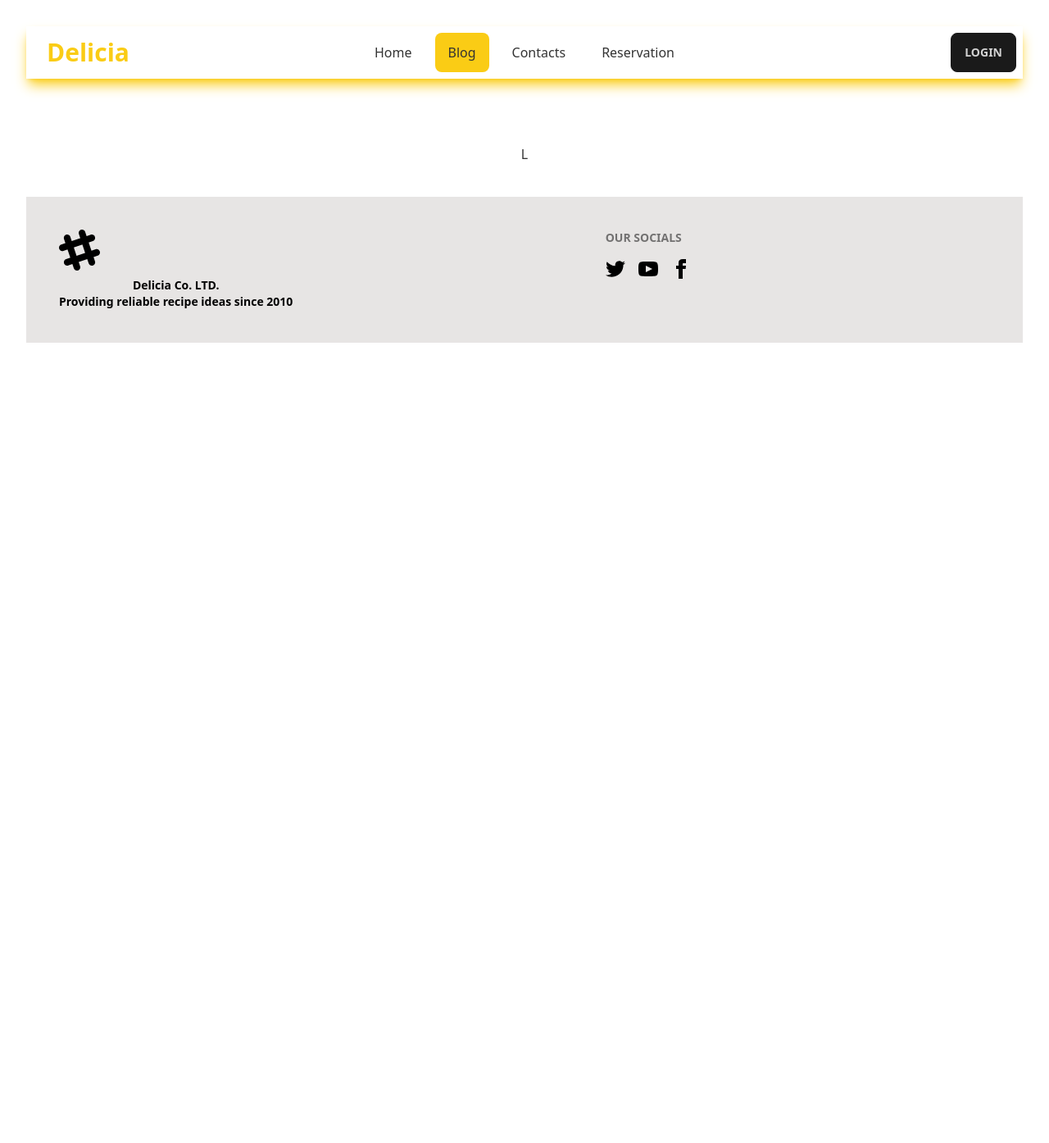
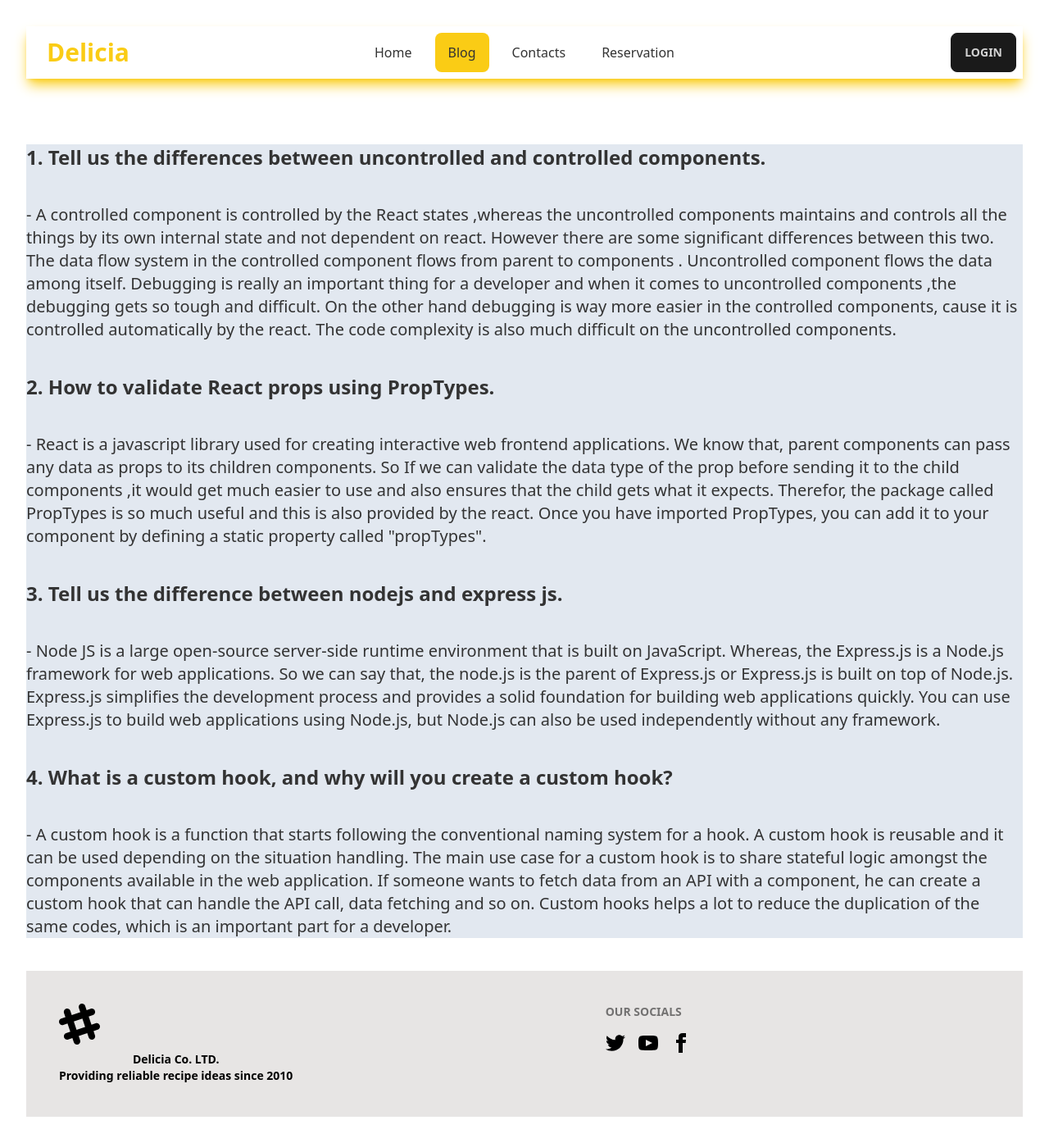
Before and after one commit to iamnaymur/Delicia-Client, a React (Vite) app: page /blog in a window 1280 px wide. Shown: the whole page at 82% size. Before the commit the page ends 800 px from the top, so only its background shows below. Built offline with nearby package versions, Linux system fonts and the light colour scheme; no server answers.

Commit message:
blog page

```diff
--- a/package.json
+++ b/package.json
@@ -19,6 +19,7 @@
     "react-dom": "^18.2.0",
     "react-hot-toast": "^2.4.1",
     "react-icons": "^4.8.0",
+    "react-lazy-load": "^4.0.1",
     "react-lazy-load-image-component": "^1.5.6",
     "react-router-dom": "^6.11.0",
     "sort-by": "^1.2.0"
--- a/src/ChiefsSec/ChiefCards.jsx
+++ b/src/ChiefsSec/ChiefCards.jsx
@@ -1,15 +1,17 @@
 import React from "react";
+import LazyLoad from "react-lazy-load";
 import { Link } from "react-router-dom";
-// import { LazyLoadImage } from "react-lazy-load-image-component";
 
 const ChiefCards = ({ chiefCard }) => {
-//   console.log(chiefCard);
+  //   console.log(chiefCard);
   const { id, name, image, experience, recipes, likes } = chiefCard;
   return (
     <div>
       <div className="card w-96 bg-base-100 shadow-xl ">
         <figure>
-          <img style={{ height: "300px" }} src={image} alt="Shoes" />
+          <LazyLoad offset={1000}>
+            <img style={{ height: "300px" }} src={image} alt="chefs" />
+          </LazyLoad>
         </figure>
         <div className="card-body text-start">
           <h2 className="card-title">{name}</h2>
@@ -17,7 +19,12 @@ const ChiefCards = ({ chiefCard }) => {
           <p>Special Recipes: {recipes.length}</p>
           <p>Total likes: {likes}</p>
           <div className="card-actions justify-end">
-            <Link to={`/chiefs/${id}`} className="btn bg-yellow-600 border-none">View Recipes.</Link>
+            <Link
+              to={`/chiefs/${id}`}
+              className="btn bg-yellow-600 border-none"
+            >
+              View Recipes.
+            </Link>
           </div>
         </div>
       </div>
--- a/src/Recipe/RecipeDetails.jsx
+++ b/src/Recipe/RecipeDetails.jsx
@@ -1,6 +1,7 @@
 import React from "react";
 import { useLoaderData } from "react-router-dom";
 import RecipeTable from "./RecipeTable";
+import LazyLoad from "react-lazy-load";
 
 const RecipeDetails = () => {
   const recipe = useLoaderData();
@@ -10,7 +11,9 @@ const RecipeDetails = () => {
     <>
       <div className="card card-side bg-base-100 shadow-xl">
         <figure>
-          <img src={image} alt="Movie" />
+          <LazyLoad offset={1000}>
+            <img src={image} alt="chefDetails" />
+          </LazyLoad>
         </figure>
         <div className="card-body text-start">
           <h2 className="card-title text-4xl">{name}</h2>
@@ -27,11 +30,15 @@ const RecipeDetails = () => {
             {recipes.length}
           </p>
           <div className="card-actions justify-end">
-            <button className="btn border-none bg-yellow-500">More Details.</button>
+            <button className="btn border-none bg-yellow-500">
+              More Details.
+            </button>
           </div>
         </div>
       </div>
-        <h1 className="text-4xl font-semibold m-10 bold">Famous recipes of this chief :</h1>
+      <h1 className="text-4xl font-semibold m-10 bold">
+        Famous recipes of this chief :
+      </h1>
       <div className="grid md:grid-rows-1 md:grid-flow-col gap-2">
         {recipes.map((recipe) => (
           <RecipeTable recipe={recipe}></RecipeTable>
--- a/src/Shared/Blog/Blog.jsx
+++ b/src/Shared/Blog/Blog.jsx
@@ -1,11 +1,72 @@
-import React from 'react';
+import React from "react";
 
 const Blog = () => {
-    return (
-        <div>
-            L
-        </div>
-    );
+  return (
+    <div className="space-y-10 text-start bg-slate-200">
+      <h1 className="text-2xl font-semibold">
+        {" "}
+        1. Tell us the differences between uncontrolled and controlled
+        components.
+      </h1>{" "}
+      <p className="text-xl">
+        - A controlled component is controlled by the React states ,whereas the
+        uncontrolled components maintains and controls all the things by its own
+        internal state and not dependent on react. However there are some
+        significant differences between this two. The data flow system in the
+        controlled component flows from parent to components . Uncontrolled
+        component flows the data among itself. Debugging is really an important
+        thing for a developer and when it comes to uncontrolled components ,the
+        debugging gets so tough and difficult. On the other hand debugging is
+        way more easier in the controlled components, cause it is controlled
+        automatically by the react. The code complexity is also much difficult
+        on the uncontrolled components.
+      </p>
+      <h1 className="text-2xl mb-5 font-semibold">
+        {" "}
+        2. How to validate React props using PropTypes.
+      </h1>{" "}
+      <p className="text-xl">
+        - React is a javascript library used for creating interactive web
+        frontend applications. We know that, parent components can pass any data
+        as props to its children components. So If we can validate the data type
+        of the prop before sending it to the child components ,it would get much
+        easier to use and also ensures that the child gets what it expects.
+        Therefor, the package called PropTypes is so much useful and this is
+        also provided by the react. Once you have imported PropTypes, you can
+        add it to your component by defining a static property called
+        "propTypes".
+      </p>
+      <h1 className="text-2xl mb-5 font-semibold">
+        {" "}
+        3. Tell us the difference between nodejs and express js.
+      </h1>{" "}
+      <p className="text-xl">
+        - Node JS is a large open-source server-side runtime environment that is
+        built on JavaScript. Whereas, the Express.js is a Node.js framework for
+        web applications. So we can say that, the node.js is the parent of
+        Express.js or Express.js is built on top of Node.js. Express.js
+        simplifies the development process and provides a solid foundation for
+        building web applications quickly. You can use Express.js to build web
+        applications using Node.js, but Node.js can also be used independently
+        without any framework.
+      </p>
+      <h1 className="text-2xl mb-5 font-semibold">
+        {" "}
+        4. What is a custom hook, and why will you create a custom hook?
+      </h1>{" "}
+      <p className="text-xl">
+        - A custom hook is a function that starts following the conventional
+        naming system for a hook. A custom hook is reusable and it can be used
+        depending on the situation handling. The main use case for a custom hook
+        is to share stateful logic amongst the components available in the web
+        application. If someone wants to fetch data from an API with a
+        component, he can create a custom hook that can handle the API call,
+        data fetching and so on. Custom hooks helps a lot to reduce the
+        duplication of the same codes, which is an important part for a
+        developer.
+      </p>
+    </div>
+  );
 };
 
 export default Blog;
```
Also changed, not shown: 1 other file (tests, documents, lock files or other folders).
